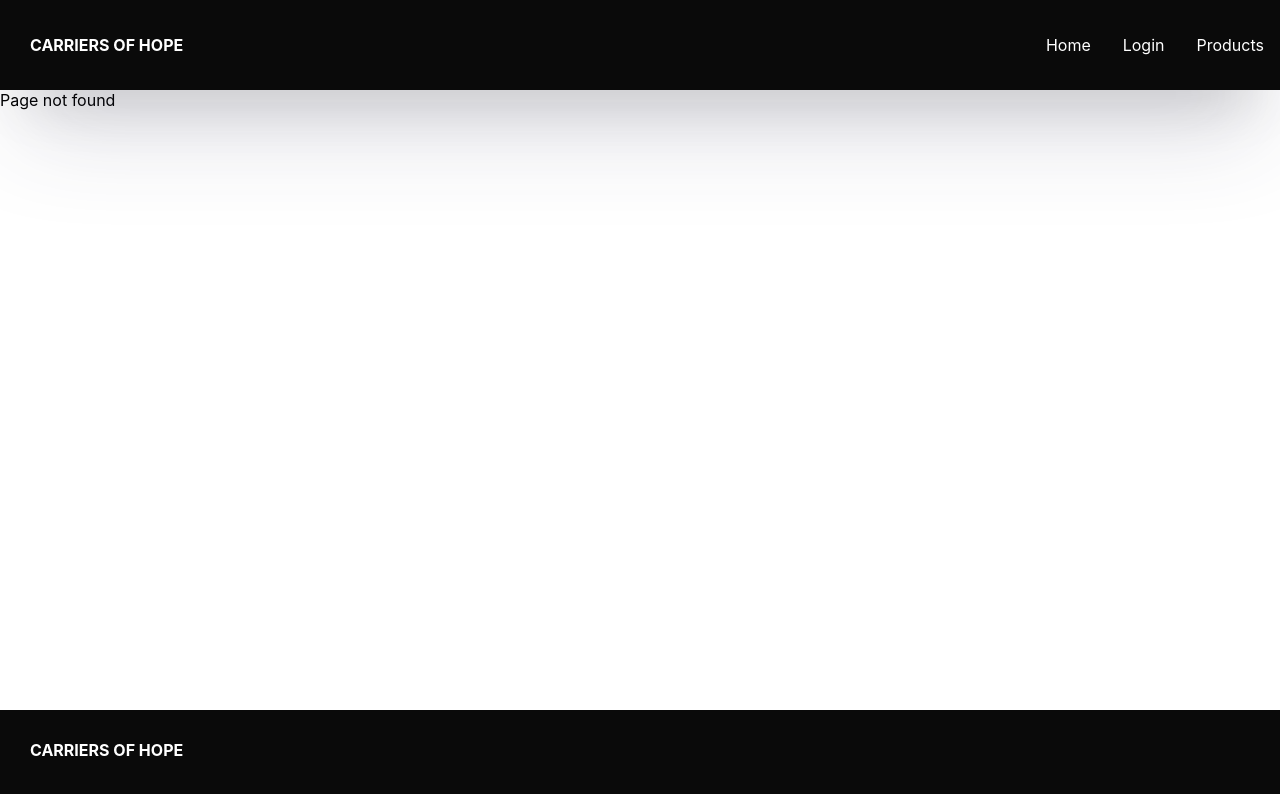
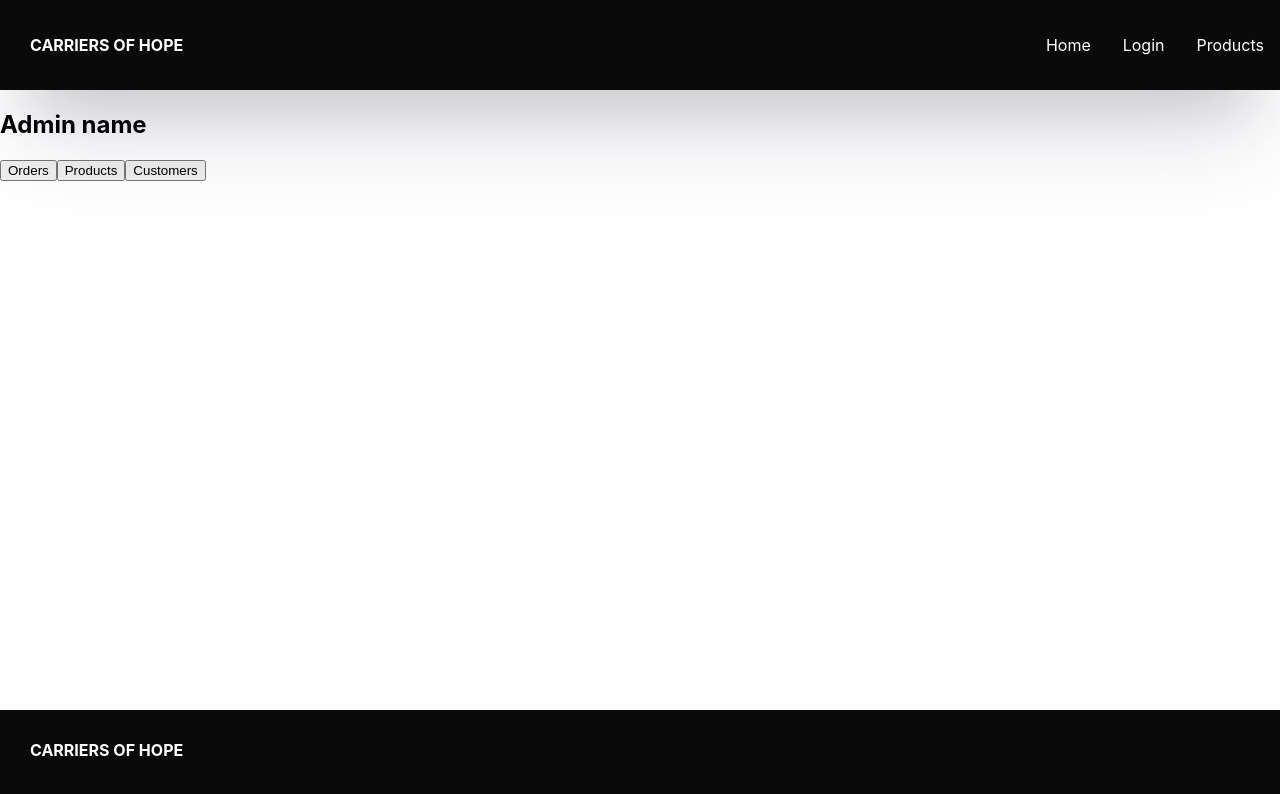
Before and after one commit to Selchuk-Karakus/carriers-of-hope-v2, a React (Create React App) app in the folder client/: page /dashboard in a window 1280 px wide. Before the commit this address had no page. Shown: the top 794 px of the page. Built offline with nearby package versions, Linux system fonts and the light colour scheme.

Commit message:
added dashboard and made changes in style products page

```diff
--- a/client/src/App.js
+++ b/client/src/App.js
@@ -15,7 +15,7 @@ import FilteredProducts from "./components/FilteredProducts"
 import ForgottenNameOrPassword from "./components/ForgottenNameOrPassword"
 import SignUp from "./components/SignUp"
 import { Container } from './styles/Container.styled'
-
+import Dashboard from "./Pages/Dashboard";
 
 
 
@@ -46,6 +46,8 @@ function App() {
             <Route></Route>
             <Route path="request-form" element={<RequestForm />}></Route>
             <Route path="order-summary" element={<OrderSummary />}></Route>
+            <Route path="dashboard" element={<Dashboard />}></Route>
+
             <Route path="*"  element={<NoMatch />}></Route>
           </Routes>
         </ProductsProvider>
--- /dev/null
+++ b/client/src/Pages/Dashboard.js
@@ -0,0 +1,20 @@
+import React from 'react'
+
+
+
+function Dashboard (){
+
+
+
+   return(
+      <div>
+         <h2>Admin name</h2>
+         <button>Orders</button>
+         <button>Products</button>
+         <button>Customers</button>
+
+      </div>
+   )
+}
+
+export default Dashboard
--- a/client/src/Pages/ProductsPage.js
+++ b/client/src/Pages/ProductsPage.js
@@ -21,6 +21,10 @@ function ProductsPage() {
       <div className="main-content">
         <Link to={'/'}><button className="back-button"><span className="icon"><IoIosArrowBack/></span>Back</button></Link>
           {" "}
+          <h3 className="title">Online Shop</h3>
+         <div className="onlineShop-image">
+           <img src="images/online_shopping.jpeg"  alt="online-shopping photo"/>
+        </div>
         <div>
           {loading ? (
             <ThreeDots stroke="#FFE61B" style={{"margin-left":"5rem"}}/>
--- a/client/src/components/Navbar.js
+++ b/client/src/components/Navbar.js
@@ -24,7 +24,7 @@ function Navbar() {
                 <NavLink to="/login">Login</NavLink>
               </li>
               <li>
-                <NavLink to="/all-products">Products</NavLink>
+                <NavLink to="/products">Products</NavLink>
               </li>
             </ul>
           </nav>
--- a/client/src/styles/productdetails.js
+++ b/client/src/styles/productdetails.js
@@ -19,7 +19,7 @@ export const Styles = styled.div`
     }
     .back-button{
       display:flex;
-      margin-left:1rem;
+      margin-left:4.5rem;
       background-color:transparent;
       border:none;
 
--- a/client/src/styles/productspage.js
+++ b/client/src/styles/productspage.js
@@ -15,11 +15,12 @@ export const Styles = styled.div`
       margin: 0 auto;
     }
     @media (min-width: 1250px) {
-      width: 1150px;
+      width: 1050px;
     }
+
     .back-button{
       display:flex;
-      margin-left:1rem;
+      margin-left:4.5rem;
       background-color:transparent;
       border:none;
 
@@ -27,7 +28,21 @@ export const Styles = styled.div`
         margin-top:1.2px;
       }
 
+      @media (min-width: 900px) {
+        margin-left:1rem;
+
+      }
+      @media (min-width: 1050px) {
+        margin-left:4.5rem;
+
+      }
+
     }
+    .title{
+      margin-left:2rem;
+    }
+
+
 
     .card-container{
       display: flex;
```
Also changed, not shown: client/public/images/online_shopping.jpeg (added), client/src/components/ProductsTable.js (added). Lines whose indentation alone changed are shown as unchanged.
